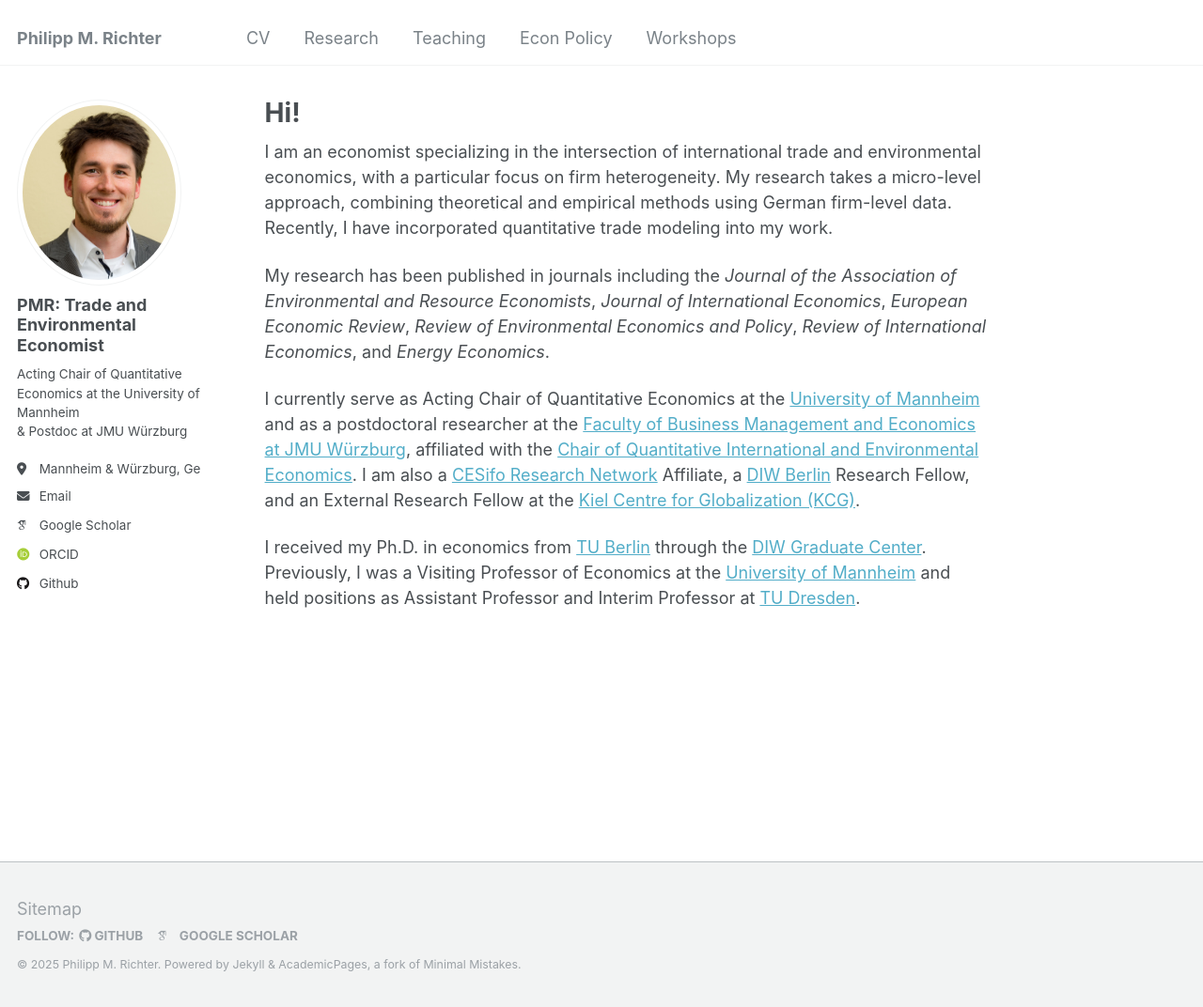
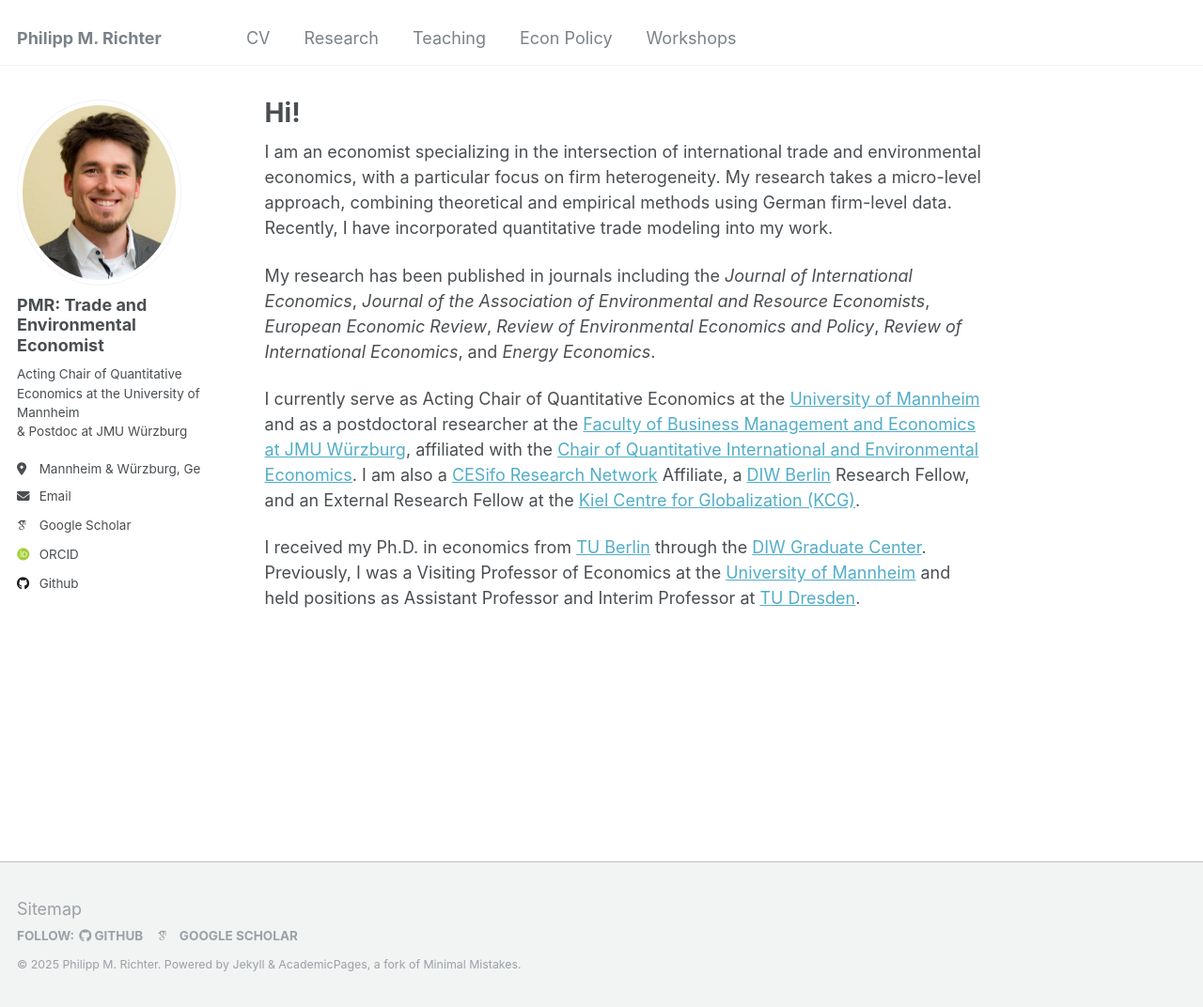
Before and after one commit to PhMRichter/PhMRichter.github.io, a Jekyll site: the page built from _pages/about.md, in a window 1280 px wide and 1072 px high. Shown: the whole window at 94% size. Built offline with Jekyll 4.4.1, drawn with Linux system fonts in a browser that asks for light colours; some web fonts are replaced.

```diff
--- a/_pages/about.md
+++ b/_pages/about.md
@@ -15,7 +15,7 @@ My research takes a micro-level approach, combining theoretical and empirical me
 <!-- My research takes a micro-level approach, investigating how firm heterogeneity influences the relationship between trade and environmental outcomes.
 -->
 
-My research has been published in journals including the  <i>Journal of the Association of Environmental and Resource Economists</i>, <i>Journal of International Economics</i>,  <i>European Economic Review</i>, <i>Review of Environmental Economics and Policy</i>, <i>Review of International Economics</i>, and <i>Energy Economics</i>.
+My research has been published in journals including the <i>Journal of International Economics</i>, <i>Journal of the Association of Environmental and Resource Economists</i>,   <i>European Economic Review</i>, <i>Review of Environmental Economics and Policy</i>, <i>Review of International Economics</i>, and <i>Energy Economics</i>.
 
 I currently serve as Acting Chair of Quantitative Economics at the <a href="https://www.vwl.uni-mannheim.de/en/" target="_blank">
 University of Mannheim</a> and as a postdoctoral researcher at the <a href="https://www.wiwi.uni-wuerzburg.de/en/" target="_blank">
```
